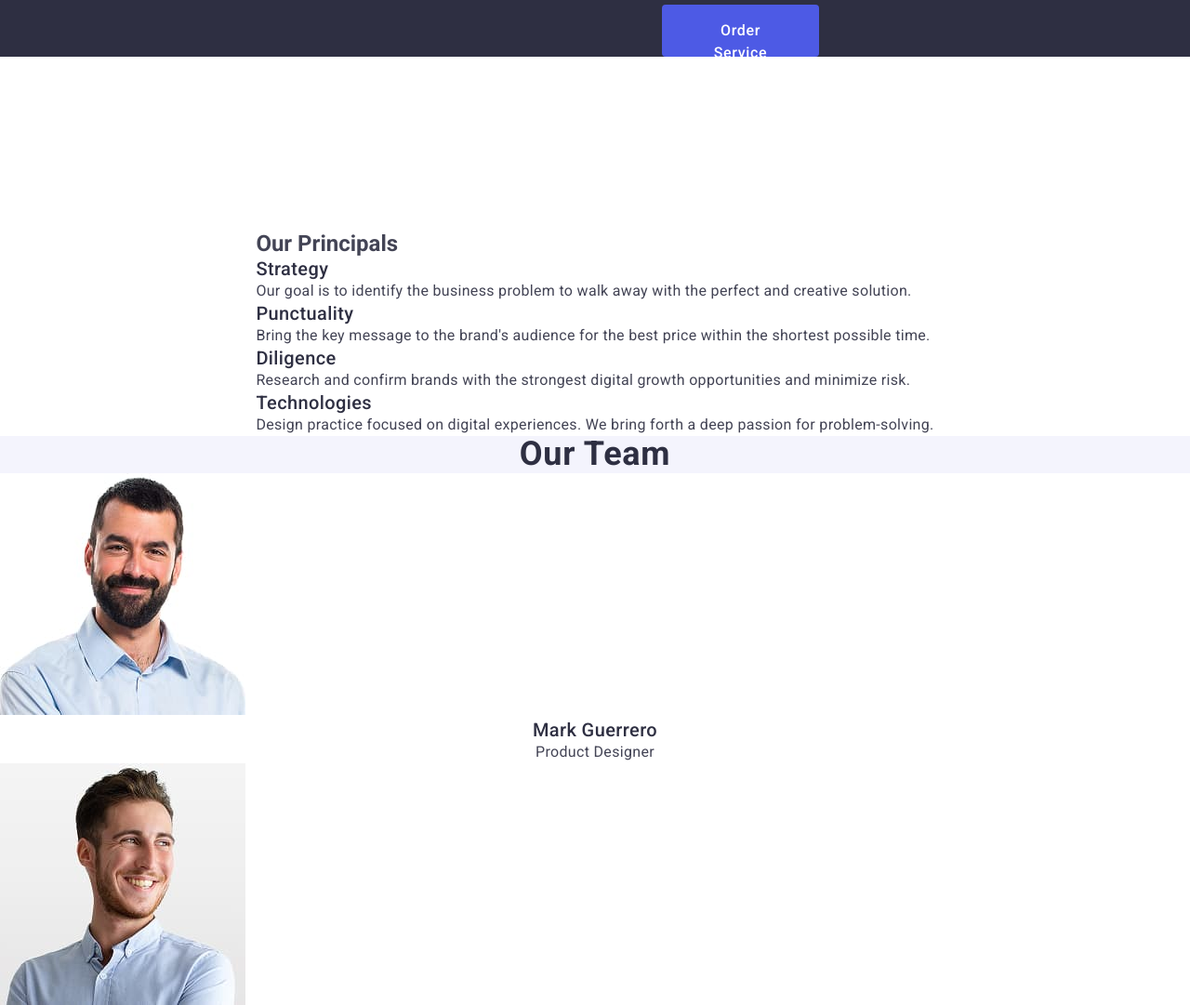
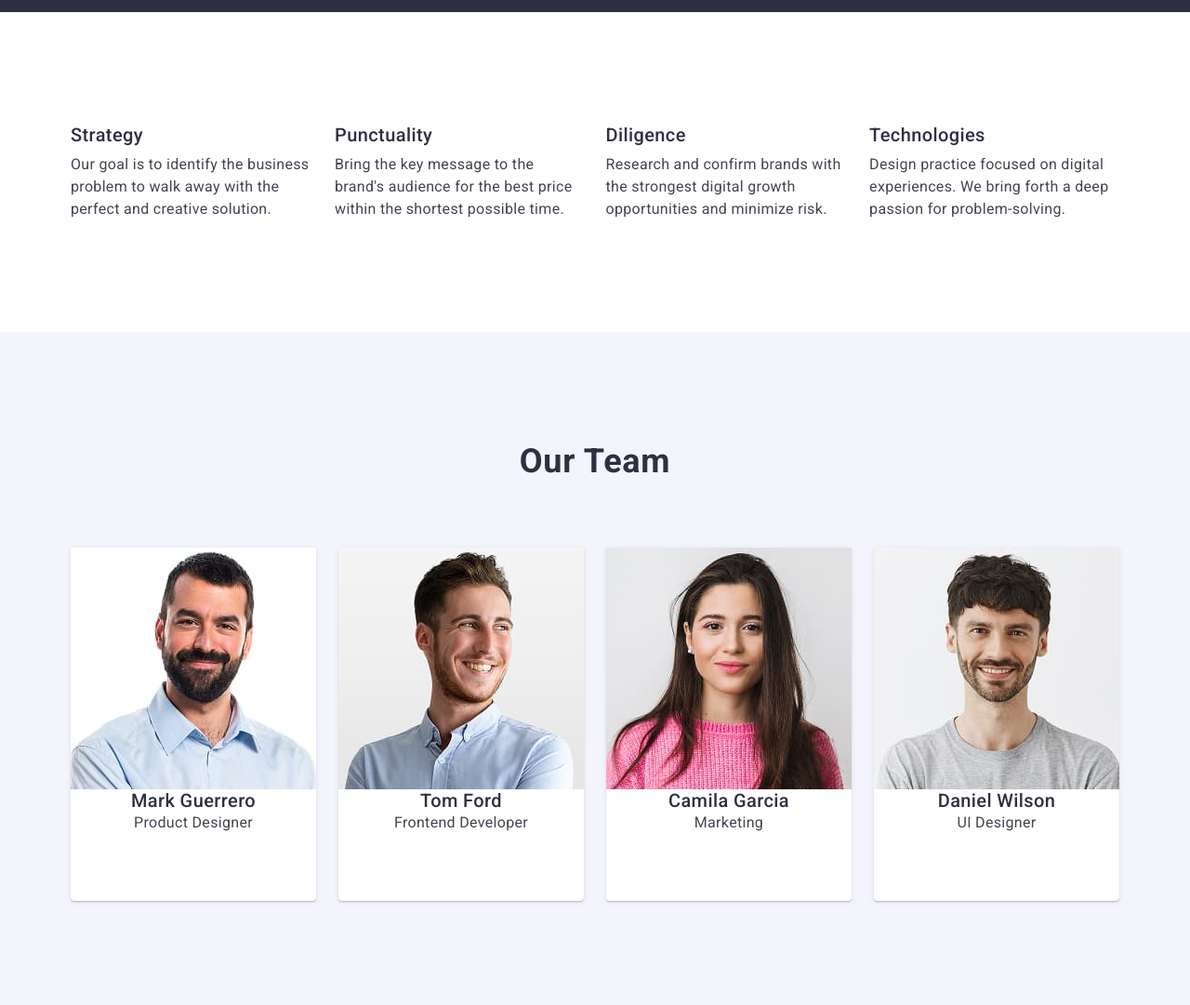
Before and after one commit to Nataliia-Kalinina-1/goit-markup-hw-03, a plain HTML site: page index.html in a window 1280 px wide. Shown: the part 660-1741 px from the top of the page at 93% size. Drawn offline with nearby package versions, Linux system fonts and the light colour scheme.

Commit message:
update section principals & our team

```diff
--- a/css/styles.css
+++ b/css/styles.css
@@ -32,6 +32,12 @@ a {
   max-width: 1158px;
   padding: 0 15px;
   margin: 0 auto;
+}
+
+img {
+  display: block;
+  max-width: 100%;
+  height: auto;
 }
 
 /* header */
@@ -115,20 +121,22 @@ a {
   background-color: #2e2f42;
 }
 
+/* Solutions */
+
 .solutions {
   background-color: #2e2f42;
+  padding: 188px 0;
+}
+.solutions-container {
+  margin-left: auto;
+  margin-right: auto;
+  text-align: center;
 }
 
-.container .solutions-container {
-  padding-left: 156px;
-  padding-right: 156px;
-}
 .solutions-title {
-  display: block;
-  text-align: center;
   max-width: 496px;
   height: 120px;
-  padding: 188px 472px 48px 472px;
+  margin-bottom: 48px;
   font-weight: 700;
   font-size: 56px;
   line-height: 1.07;
@@ -144,30 +152,50 @@ a {
   letter-spacing: 0.04em;
   color: #fff;
   cursor: pointer;
+  display: block;
+  border-radius: 4px;
+  padding: 16px 32px;
+  min-width: 169px;
+  height: 56px;
+  border: none;
+  text-align: center;
 }
 
-button {
-  display: block;
-  justify-content: center;
-  align-items: center;
-  border: none;
-  border-radius: 4px;
-  padding: 16px 32px;
-  margin: 356px 635px 188px 636px;
-  min-width: 169px;
-  height: 56px;
-}
 button:hover,
 button:focus {
   background-color: #404bbf;
 }
 
+/* Our principals */
+
 .principals {
-  display: flex;
+  padding: 120px 0;
+  margin-left: auto;
+  margin-right: auto;
 }
-.principal-list {
+
+.visually-hidden {
+  position: absolute;
+  width: 1px;
+  height: 1px;
+  margin: -1px;
+  border: 0;
+  padding: 0;
+  white-space: nowrap;
+  clip-path: inset(100%);
+  clip: rect(0 0 0 0);
+  overflow: hidden;
+}
+.principals-list {
   display: flex;
   align-items: center;
+  justify-content: start;
+  gap: 24px;
+}
+.principal-item {
+  width: calc((100% - 72px) / 4);
+  height: 104px;
+  border: none;
 }
 .principals-item-title {
   font-weight: 500;
@@ -175,6 +203,7 @@ button:focus {
   line-height: 1.2;
   letter-spacing: 0.02em;
   color: #2e2f42;
+  margin: 0 0 8px 0;
 }
 .principals-item-text {
   line-height: 1.5;
@@ -182,9 +211,13 @@ button:focus {
   color: #434455;
 }
 
+/* Our team */
 .team {
   background-color: #f4f4fd;
+  height: 732px;
+  margin: 0 auto;
 }
+
 .team-title {
   font-weight: 700;
   font-size: 36px;
@@ -193,9 +226,22 @@ button:focus {
   text-align: center;
   color: #2e2f42;
   text-transform: capitalize;
+  padding: 120px 0 72px 0;
+}
+
+.team-list {
+  display: flex;
+  align-items: center;
+  gap: 24px;
 }
 .team-item {
   background-color: #fff;
+  border-radius: 0 0 4px 4px;
+  padding: 0px 0px 32px 0px;
+  height: 380px;
+  box-shadow: 0 2px 1px 0 rgba(46, 47, 66, 0.08),
+    0 1px 1px 0 rgba(46, 47, 66, 0.16), 0 1px 6px 0 rgba(46, 47, 66, 0.08);
+  width: calc((100%-72px) / 4);
 }
 
 .team-name {
--- a/index.html
+++ b/index.html
@@ -66,7 +66,7 @@
       <!--Our principals-->
       <section class="principals">
         <div class="container">
-          <h2 class="principals-title">Our Principals</h2>
+          <h2 class="visually-hidden">Our Principals</h2>
           <ul class="principals-list">
             <li class="principals-item">
               <h3 class="principals-item-title">Strategy</h3>
@@ -99,8 +99,10 @@
           </ul>
         </div>
       </section>
+
       <!--Our team-->
       <section class="team">
+        <div class="container">
           <h2 class="team-title">Our Team</h2>
           <ul class="team-list">
             <li class="team-item">
@@ -110,8 +112,10 @@
                 alt="team_member_1"
                 width="264"
               />
+              <div>
                 <h3 class="team-name">Mark Guerrero</h3>
                 <p class="team-position">Product Designer</p>
+              </div>
             </li>
             <li class="team-item">
               <img
@@ -120,8 +124,10 @@
                 alt="team member_2"
                 width="264"
               />
+              <div>
                 <h3 class="team-name">Tom Ford</h3>
                 <p class="team-position">Frontend Developer</p>
+              </div>
             </li>
             <li class="team-item">
               <img
@@ -130,8 +136,10 @@
                 alt="team member_3"
                 width="264"
               />
+              <div>
                 <h3 class="team-name">Camila Garcia</h3>
                 <p class="team-position">Marketing</p>
+              </div>
             </li>
             <li class="team-item">
               <img
@@ -140,10 +148,13 @@
                 alt="team member_4"
                 width="264"
               />
+              <div>
                 <h3 class="team-name">Daniel Wilson</h3>
                 <p class="team-position">UI Designer</p>
+              </div>
             </li>
           </ul>
+        </div>
       </section>
 
       <!-- Our portfolio -->
```
Lines whose indentation alone changed are shown as unchanged.
